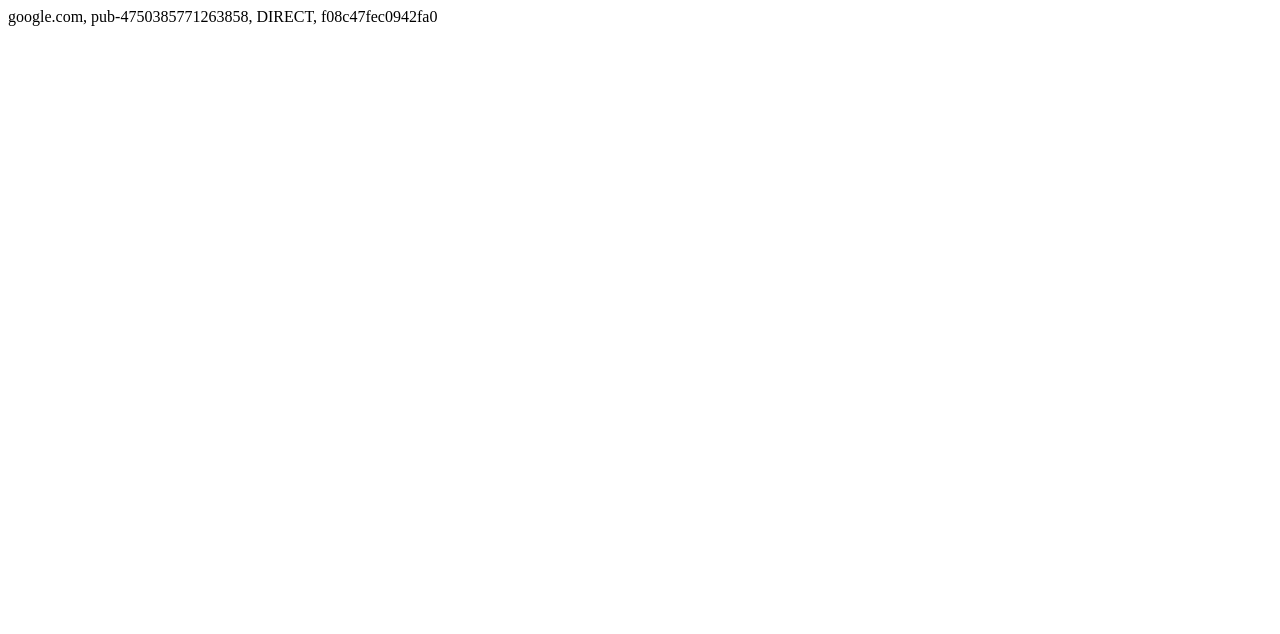
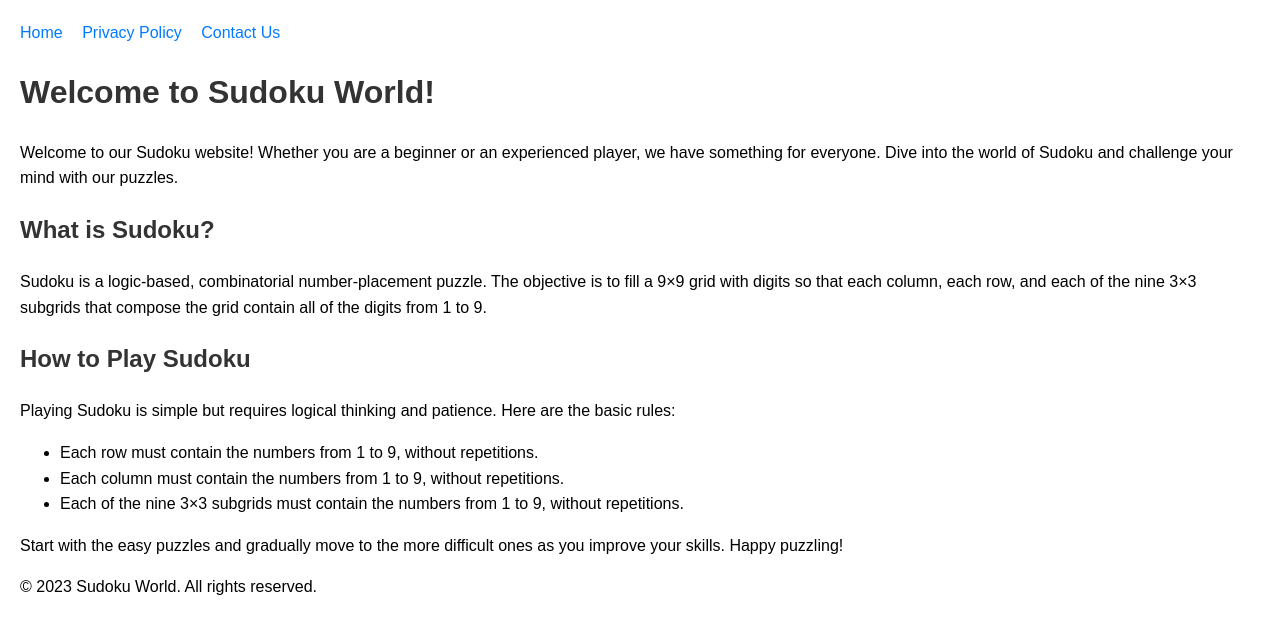
Before and after one commit to MiaDaddySH/app-ads.txt, a plain HTML site: page index.html in a window 1280 px wide. Drawn offline with Linux system fonts and the light colour scheme.

Commit message:
Update index.html

```diff
--- a/index.html
+++ b/index.html
@@ -1 +1,62 @@
-google.com, pub-4750385771263858, DIRECT, f08c47fec0942fa0
+
+<!DOCTYPE html>
+<html>
+
+<head>
+    <title>Sudoku Website</title>
+    <meta charset="UTF-8">
+    <meta name="viewport" content="width=device-width, initial-scale=1.0">
+    <style>
+        body {
+            font-family: Arial, sans-serif;
+            margin: 20px;
+            line-height: 1.6;
+        }
+        h1, h2 {
+            color: #333;
+        }
+        p {
+            margin-bottom: 10px;
+        }
+        nav {
+            margin-bottom: 20px;
+        }
+        nav a {
+            margin-right: 15px;
+            text-decoration: none;
+            color: #007BFF;
+        }
+        nav a:hover {
+            text-decoration: underline;
+        }
+    </style>
+</head>
+
+<body>
+    <nav>
+        <a href="index.html">Home</a>
+        <a href="privacy.html">Privacy Policy</a>
+        <a href="contact.html">Contact Us</a>
+    </nav>
+
+    <h1>Welcome to Sudoku World!</h1>
+    <p>Welcome to our Sudoku website! Whether you are a beginner or an experienced player, we have something for everyone. Dive into the world of Sudoku and challenge your mind with our puzzles.</p>
+
+    <h2>What is Sudoku?</h2>
+    <p>Sudoku is a logic-based, combinatorial number-placement puzzle. The objective is to fill a 9×9 grid with digits so that each column, each row, and each of the nine 3×3 subgrids that compose the grid contain all of the digits from 1 to 9.</p>
+
+    <h2>How to Play Sudoku</h2>
+    <p>Playing Sudoku is simple but requires logical thinking and patience. Here are the basic rules:</p>
+    <ul>
+        <li>Each row must contain the numbers from 1 to 9, without repetitions.</li>
+        <li>Each column must contain the numbers from 1 to 9, without repetitions.</li>
+        <li>Each of the nine 3×3 subgrids must contain the numbers from 1 to 9, without repetitions.</li>
+    </ul>
+    <p>Start with the easy puzzles and gradually move to the more difficult ones as you improve your skills. Happy puzzling!</p>
+
+    <footer>
+        <p>&copy; 2023 Sudoku World. All rights reserved.</p>
+    </footer>
+</body>
+
+</html>
```
